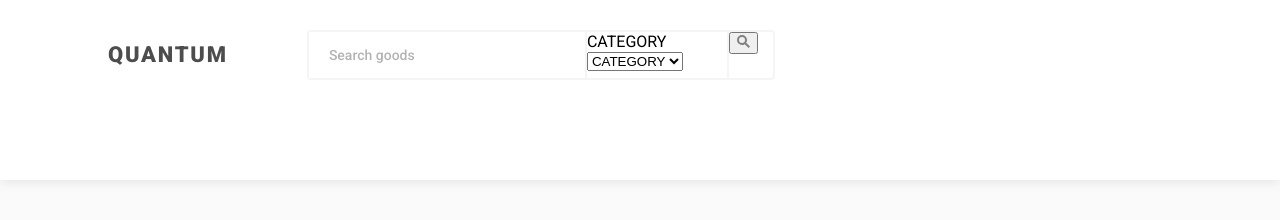
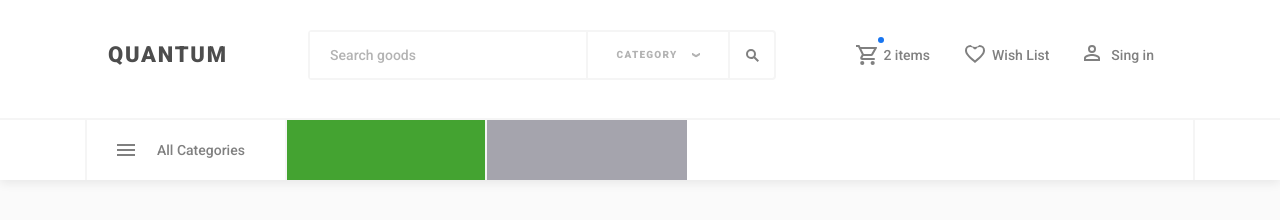
Before and after one commit to denislemeshko/quantum, a plain HTML site: page index.html in a window 1280 px wide. Drawn offline with Linux system fonts and the light colour scheme.

Commit message:
Header-nav

```diff
--- a/index.html
+++ b/index.html
@@ -13,33 +13,85 @@
 			<div class="header__logo">
 				QUANTUM
 			</div>
-			<form class="header__search">
+			<form class="header__search" type="GET">
 				<div class="header__search-input-wrapper">
 					<input class="header__search-input" type="text" placeholder="Search goods">
 				</div>
 				<div class="header__search-dropdown">
-					<div class="header-select">
-						<div class="header-select__title">CATEGORY</div>
-						<div class="header-select__dropdown"></div>
+
+					<div data-select class="header-select">
+						<div data-select-title class="header-select__title">CATEGORY</div>
+						<div class="header-select__dropdown hidden">
+							<div data-select-item="mobile" class="header-select__dropdown-item">Mobile</div>
+							<div data-select-item="tablet" class="header-select__dropdown-item">Tablet</div>
+							<div data-select-item="laptop" class="header-select__dropdown-item">Laptop</div>
+
+						</div>
 					</div>
-					<select name="" id="">
-						<option value="">CATEGORY</option>
-						<option value="">Mobile</option>
-						<option value="">Tablet</option>
-						<option value="">Notebook</option>
-						<option value="">Phone</option>
+					<select class="hidden" name="select" id="selectReal" value="none">
+						<option value="none">CATEGORY</option>
+						<option value="mobile">Mobile</option>
+						<option value="tablet">Tablet</option>
+						<option value="laptop">Laptop</option>
 					</select>
 				</div>
-				<div class="header__search-button">
-					<button type="submit">
+				<div class="header__search-button-wrapper">
+					<button class="header__search-button" type="submit">
 						<img src="./img/icons/search-icon.svg" alt="">
 					</button>
 				</div>
 			</form>
-			<div class="header__buttons">
+			<div class="header__links">
+				<a href="#" class="header__link header-link--notify">
+					<span class="header-link__icon">
+						<img src="./img/icons/cart.svg" alt="Cart">
+					</span>
 
+					<span class="header-link__text">2 items</span>
+
+				</a>
+				<!--//Cart Link-->
+				<!--Wish list-->
+				<a href="#" class="header__link">
+					<span class="header-link__icon">
+						<img src="./img/icons/wishlist.svg" alt="Cart">
+					</span>
+
+					<span class="header-link__text">Wish List</span>
+
+				</a>
+				<!--//Wish List-->
+				<!--User-->
+				<a href="#" class="header__link ">
+					<span class="header-link__icon">
+						<img src="./img/icons/user.svg" alt="Cart">
+					</span>
+
+					<span class="header-link__text">Sing in</span>
+
+				</a>
 			</div>
 		</div>
+		<div class="header__nav">
+			<nav class="header-nav">
+				<div class="header-nav__categories">
+					<a href="#" class="header-mega-menu-link">
+						<span class="header-mega-menu-link__icon">
+							<img src="./img/icons/menu-icon.svg" alt="Menu">
+						</span>
+						<span class="header-mega-menu-link__text">All Categories</span>
+
+					</a>
+				</div>
+				<div class="header-nav__deals">
+
+				</div>
+				<div class="header-nav__select">
+
+				</div>
+			</nav>
+		</div>
 	</header>
+	<script src="js/main.js"></script>
 </body>
 </html>
--- /dev/null
+++ b/js/main.js
@@ -0,0 +1,20 @@
+//Нашли контейнер с селектом
+const selectElement = document.querySelector("[data-select]");
+//Нашли реальный селект
+const selectReal = document.querySelector("#selectReal");
+
+//Прослушиваем клик внутри контейнера с селектом
+selectElement.addEventListener("click",function(event){
+//Проверка где произошел клик
+//event.target -показывает на каком теге произошел клик
+	if(event.target.hasAttribute("data-select-item")){
+		console.log("Click on ITEM!");
+		const itemTitle = event.target.getAttribute("data-select-item");
+		event.target.closest("[data-select").querySelector("[data-select-title").textContent = itemTitle;
+		event.target.closest("[data-select").querySelector(".header-select__dropdown").classList.toggle("hidden");
+		selectReal.value = itemTitle
+	} else {
+		console.log("Click on TITLE and Around!");
+		this.querySelector(".header-select__dropdown").classList.toggle("hidden");
+	}
+});
--- a/scss/base/_base.scss
+++ b/scss/base/_base.scss
@@ -10,3 +10,6 @@ body {
 	max-width: 1110px;
 	margin: 0 auto;
 }
+.hidden{
+	display: none;
+}
--- /dev/null
+++ b/scss/base/_variables.scss
@@ -0,0 +1 @@
+$blue: #1875f0;
--- /dev/null
+++ b/scss/blocks/_header-link.scss
@@ -0,0 +1,42 @@
+.header__link {
+	display: flex;
+	align-items: center;
+	text-decoration: none;
+	color: #808080;
+
+	&:not(:last-child){
+		margin-right: 35px;
+	}
+
+	&:hover{
+		color: $blue;
+		text-decoration: none;
+		.icon-svg {
+			fill: #1875f0;
+			stroke: #1875f0;
+		}
+	}
+}
+
+.header-link__icon {
+	position: relative;
+	width: 21px;
+	height: 21px;
+	margin-right: 6px;
+}
+.header-link--notify .header-link__icon::after{
+	position: absolute;
+	top: -8px;
+	right: -7px;
+	content: "";
+	width: 6px;
+	height: 6px;
+	background-color: $blue;
+	border-radius: 50%;
+}
+.header-link__text {
+
+	font-size: 14px;
+	font-weight: 500;
+	line-height: 1;
+}
--- /dev/null
+++ b/scss/blocks/_header-mega-menu-link.scss
@@ -0,0 +1,24 @@
+.header-mega-menu-link {
+	padding: 0 40px 0 30px;
+	display: flex;
+	align-items: center;
+	text-decoration: none;
+	height: 100%;
+	color: #808080;
+
+	&:hover {
+		color: $blue;
+		svg{
+			fill: $blue;
+		}
+	}
+}
+.header-mega-menu-link__icon {
+	margin-right: 22px;
+}
+.header-mega-menu-link__text {
+
+	font-size: 14px;
+	font-weight: 500;
+	line-height: 1;
+}
--- /dev/null
+++ b/scss/blocks/_header-nav.scss
@@ -0,0 +1,29 @@
+
+$border: 2px solid #f5f5f5;
+
+.header-nav {
+	border-left: $border;
+	border-right: $border;
+	display: flex;
+	width: 1110px;
+	margin: 0 auto;
+	height: 60px;
+}
+.header-nav__categories {
+	border-right: $border;
+
+	width: 200px;
+
+}
+.header-nav__deals {
+	border-right: $border;
+
+	width: 200px;
+
+	background-color: rgb(68, 163, 49);
+}
+.header-nav__select {
+	width: 200px;
+
+	background-color: rgb(165, 164, 173);
+}
--- /dev/null
+++ b/scss/blocks/_header-select.scss
@@ -0,0 +1,60 @@
+.header-select {
+	position: relative;
+	width: 100%;
+	height: 100%;
+	display: flex;
+	justify-content: center;
+	align-items: center;
+	cursor: pointer;
+}
+.header-select__title {
+	position: relative;
+	width: 83px;
+	color: #b3b3b3;
+	font-size: 10px;
+	font-weight: 900;
+	line-height: 1;
+	text-transform: uppercase;
+	letter-spacing: 1.25px;
+
+	&:after{
+		position: absolute;
+		right: 0;
+		top: 50%;
+		transform: translateY(-50%);
+		content: "";
+		display: block;
+		width: 8px;
+		height: 5px;
+		background-image: url("./../img/icons/dropdown-arrow.svg");
+	}
+}
+.header-select__dropdown {
+	//display: none;
+	position: absolute;
+	top: 100%;
+	left: -2px;
+	right: -2px;
+	border: 2px solid #f5f5f5;
+	border-radius: 0 0 4px 4px;
+	background-color: #fff;
+}
+
+
+.header-select__dropdown-item {
+	height: 40px;
+	color: #808080;
+	font-size: 13px;
+	font-weight: 500;
+	line-height: 1;
+	padding-left: 20px;
+	display: flex;
+	align-items: center;
+	border-bottom: 2px solid #f5f5f5;
+	&:last-child{
+		border-bottom: none;
+	}
+	&:hover {
+		background-color: #f1f1f1;
+	}
+}
--- a/scss/blocks/_header.scss
+++ b/scss/blocks/_header.scss
@@ -13,6 +13,7 @@
 	padding-left: 23px;
 	padding-right: 41px;
 	padding-top: 30px;
+	padding-bottom: 38px;
 }
 .header__logo {
 	color: #4d4d4d;
@@ -56,13 +57,31 @@
 
 }
 .header__search-dropdown {
+	display: flex;
+	justify-content: center;
+	align-items: center;
 	width: 142px;
 	border-right: 2px solid #f5f5f5;
 }
-.header__search-button {
+.header__search-button-wrapper{
 	flex-grow: 1;
 }
-.header__buttons {
-	width: 300px;
-	height: 50px;
+.header__search-button {
+	background-color: transparent;
+	border: none;
+	display: flex;
+	justify-content: center;
+	align-items: center;
+	width: 100%;
+	height: 100%;
+	cursor: pointer;
+
 }
+.header__links{
+	display: flex;
+	justify-content: space-between;
+}
+
+.header__nav{
+	border-top: 2px solid #f5f5f5;
+}
--- a/scss/main.scss
+++ b/scss/main.scss
@@ -1,4 +1,9 @@
+@import"./base/variables";
 // Base
 @import"./base/base";
 // Blocks
 @import"./blocks/header";
+@import"./blocks/header-select";
+@import"./blocks/header-link";
+@import"./blocks/header-nav";
+@import"./blocks/header-mega-menu-link";
```
Also changed, not shown: css/main.css, dist/css/main.min.css, img/icons/cart.svg (added), img/icons/dropdown-arrow.svg (added), img/icons/menu-icon.svg (added), img/icons/user.svg (added), img/icons/wishlist.svg (added), 2 other files.
